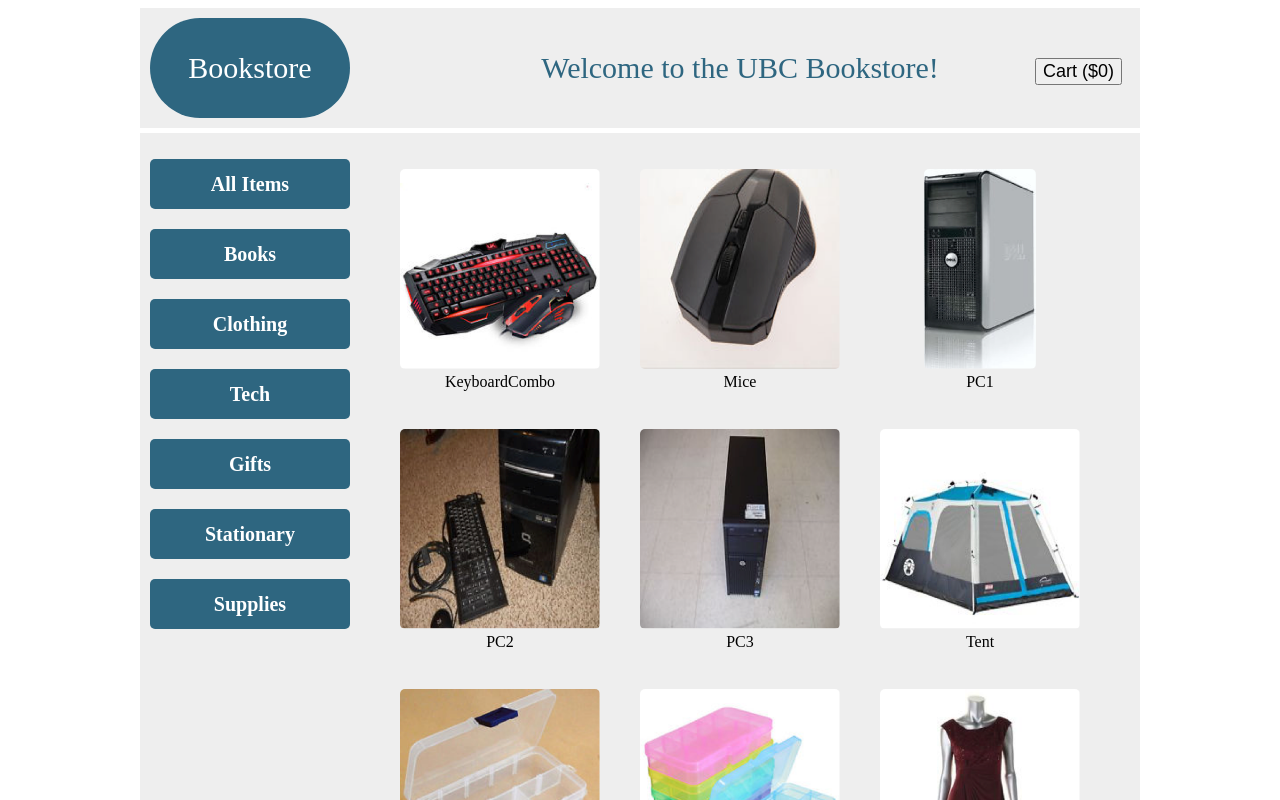
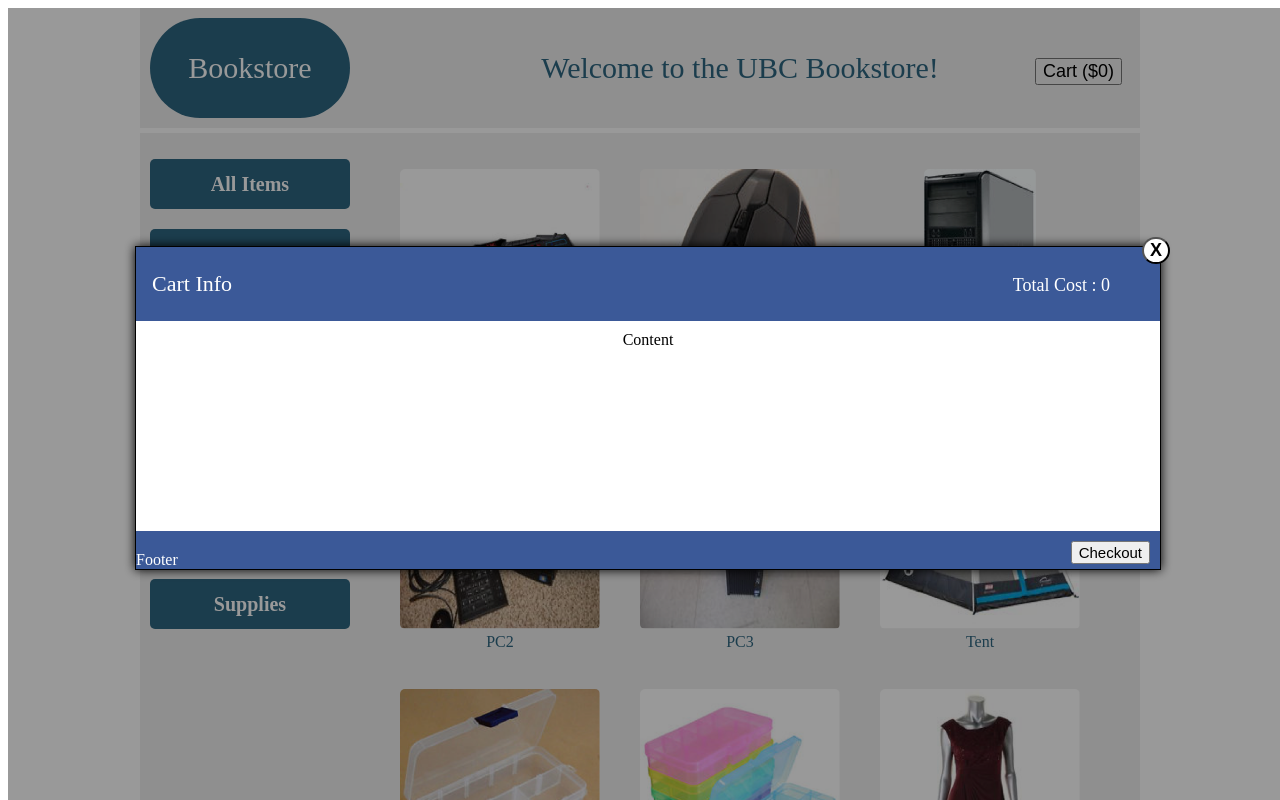
Before and after one commit to Paul-Kijtapart/Shopping, a React app: page / in a window 1280 px wide. Shown: the top 800 px of the page. Built offline with nearby package versions, Linux system fonts and the light colour scheme.

Commit message:
about to try sharing array between modal and productionlist

```diff
--- a/css/styles.css
+++ b/css/styles.css
@@ -8,26 +8,111 @@
   padding: 10px;
   margin-bottom: 5px;
   background-color: #eeeeee;
+  text-align: center;
+  color: #2e6680;
 }
 
-/* line 19, ../sass/styles.scss */
+/* line 21, ../sass/styles.scss */
 #shoppingApp {
   position: relative;
 }
 
-/* line 23, ../sass/styles.scss */
+/* line 25, ../sass/styles.scss */
 #cartInfo {
   position: absolute;
   right: 150px;
   top: 50px;
   z-index: 1;
 }
-/* line 29, ../sass/styles.scss */
+/* line 31, ../sass/styles.scss */
 #cartInfo button {
   font-size: 18px;
 }
 
-/* line 34, ../sass/styles.scss */
+/* line 36, ../sass/styles.scss */
+.modal {
+  position: fixed;
+  width: 100%;
+  height: 100%;
+  z-index: 2;
+  overflow: none;
+  background-color: black;
+  /* Fallback color */
+  background-color: rgba(0, 0, 0, 0.4);
+}
+/* line 47, ../sass/styles.scss */
+.modal .modalContent {
+  position: relative;
+  position: absolute;
+  top: 50%;
+  left: 50%;
+  transform: translate(-50%, -50%);
+  background-color: white;
+  border: 1px solid #000000;
+  width: 80%;
+  box-shadow: 0px 0px 10px #000000;
+}
+/* line 55, ../sass/styles.scss */
+.modal .modalContent .modalHeader {
+  position: relative;
+  padding: 2px 16px;
+  background-color: #3b5998;
+  color: white;
+}
+/* line 61, ../sass/styles.scss */
+.modal .modalContent .modalHeader #title {
+  font-size: 22px;
+  display: inline-block;
+}
+/* line 66, ../sass/styles.scss */
+.modal .modalContent .modalHeader button.closeModal {
+  position: absolute;
+  color: #000000;
+  top: -10px;
+  right: -10px;
+  background-color: white;
+  border-radius: 50px;
+  font-weight: bold;
+  font-size: 18px;
+  cursor: pointer;
+}
+/* line 78, ../sass/styles.scss */
+.modal .modalContent .modalHeader #cost {
+  font-size: 18px;
+  position: absolute;
+  top: 10px;
+  right: 50px;
+}
+/* line 86, ../sass/styles.scss */
+.modal .modalContent .modalBody {
+  position: relative;
+  text-align: center;
+  background-color: white;
+  min-height: 200px;
+  margin: 0 auto;
+  margin-top: 10px;
+}
+/* line 95, ../sass/styles.scss */
+.modal .modalContent .modalFooter {
+  position: relative;
+  background-color: #3b5998;
+  color: white;
+  padding-top: 20px;
+}
+/* line 101, ../sass/styles.scss */
+.modal .modalContent .modalFooter p {
+  margin: 0;
+}
+/* line 105, ../sass/styles.scss */
+.modal .modalContent .modalFooter #checkout {
+  position: absolute;
+  right: 10px;
+  bottom: 5px;
+  font-size: 15px;
+  cursor: pointer;
+}
+
+/* line 116, ../sass/styles.scss */
 #logo,
 #welcomeBanner {
   height: 100px;
@@ -36,7 +121,7 @@
   text-align: center;
 }
 
-/* line 42, ../sass/styles.scss */
+/* line 124, ../sass/styles.scss */
 #logo {
   float: left;
   width: 200px;
@@ -47,24 +132,24 @@
   color: white;
 }
 
-/* line 52, ../sass/styles.scss */
+/* line 134, ../sass/styles.scss */
 #welcomeBanner {
   float: right;
   width: 780px;
   color: #2e6680;
 }
 
-/* line 58, ../sass/styles.scss */
+/* line 140, ../sass/styles.scss */
 #navigationMenu {
   float: left;
   width: 200px;
 }
-/* line 62, ../sass/styles.scss */
+/* line 144, ../sass/styles.scss */
 #navigationMenu ul {
   list-style: none;
   padding: 0px;
 }
-/* line 66, ../sass/styles.scss */
+/* line 148, ../sass/styles.scss */
 #navigationMenu ul li {
   display: block;
   width: 200px;
@@ -81,23 +166,23 @@
   border-radius: 5px;
   cursor: pointer;
 }
-/* line 82, ../sass/styles.scss */
+/* line 164, ../sass/styles.scss */
 #navigationMenu ul li:hover {
   color: red;
   background-color: #547c80;
 }
 
-/* line 90, ../sass/styles.scss */
+/* line 172, ../sass/styles.scss */
 #productList {
   float: right;
   width: 750px;
 }
-/* line 94, ../sass/styles.scss */
+/* line 176, ../sass/styles.scss */
 #productList ul {
   padding: 0px;
   list-style: none;
 }
-/* line 98, ../sass/styles.scss */
+/* line 180, ../sass/styles.scss */
 #productList ul li {
   display: block;
   float: left;
@@ -112,21 +197,21 @@
   text-align: center;
   position: relative;
 }
-/* line 112, ../sass/styles.scss */
+/* line 194, ../sass/styles.scss */
 #productList ul li:hover {
   background-color: #aaaaaa;
   background-image: url("images/cart.png");
 }
-/* line 116, ../sass/styles.scss */
+/* line 198, ../sass/styles.scss */
 #productList ul li:hover div.addOrRemove {
   background-color: rgba(0, 0, 0, 0.5);
   display: block;
 }
-/* line 121, ../sass/styles.scss */
+/* line 203, ../sass/styles.scss */
 #productList ul li:hover .price {
   display: block;
 }
-/* line 126, ../sass/styles.scss */
+/* line 208, ../sass/styles.scss */
 #productList ul li .product {
   height: 200px;
   max-width: 200px;
@@ -134,7 +219,7 @@
   -moz-border-radius: 5px;
   border-radius: 5px;
 }
-/* line 134, ../sass/styles.scss */
+/* line 216, ../sass/styles.scss */
 #productList ul li .price {
   background-color: black;
   color: white;
@@ -155,7 +240,7 @@
   border-bottom-left-radius: 5px;
   text-align: center;
 }
-/* line 154, ../sass/styles.scss */
+/* line 236, ../sass/styles.scss */
 #productList ul li div.addOrRemove {
   overflow: hidden;
   position: absolute;
@@ -164,14 +249,14 @@
   height: 170px;
   display: none;
 }
-/* line 162, ../sass/styles.scss */
+/* line 244, ../sass/styles.scss */
 #productList ul li div.addOrRemove .cart {
   width: inherit;
   height: inherit;
   opacity: 0.5;
   z-index: 0;
 }
-/* line 169, ../sass/styles.scss */
+/* line 251, ../sass/styles.scss */
 #productList ul li div.addOrRemove button.add {
   background-color: green;
   color: white;
@@ -183,7 +268,7 @@
   cursor: pointer;
   box-shadow: 0px 0px 3px orange;
 }
-/* line 181, ../sass/styles.scss */
+/* line 263, ../sass/styles.scss */
 #productList ul li div.addOrRemove button.remove {
   background-color: red;
   color: white;
@@ -195,9 +280,3 @@
   cursor: pointer;
   box-shadow: 0px 0px 3px orange;
 }
-
-/* line 197, ../sass/styles.scss */
-#footer {
-  text-align: center;
-  color: #2e6680;
-}
--- a/js/cartinfo.component.js
+++ b/js/cartinfo.component.js
@@ -5,14 +5,6 @@ class CartInfo extends React.Component {
     super(props);
 
     this.handleClick = this.handleClick.bind(this);
-  }
-
-  getTotalCost(cart, products) {
-    let totalCost = 0;
-    for (let productName in cart) {
-      totalCost += (cart[productName] * products[productName].price);
-    }
-    return totalCost;
   }
 
   handleClick() {
@@ -25,7 +17,7 @@ class CartInfo extends React.Component {
     const cart = this.props.cart;
     const products = this.props.products;
     const cartLen = cart.length;
-    const totalCost = this.getTotalCost(cart, products);
+    const totalCost = this.props.getTotalCost(cart, products);
 
     return (
       <div id="cartInfo">
--- a/js/main.js
+++ b/js/main.js
@@ -5,6 +5,7 @@ import Header from './header.component.js';
 import CartInfo from './cartinfo.component.js';
 import MainContent from './mainContent.component.js';
 import Footer from './footer.component.js';
+import Modal from './modal.component.js';
 
 // APP
 class ShoppingApp extends React.Component {
@@ -105,14 +106,28 @@ class ShoppingApp extends React.Component {
     return true;
   }
 
+  getTotalCost(cart, products) {
+    let totalCost = 0;
+    for (let productName in cart) {
+      totalCost += (cart[productName] * products[productName].price);
+    }
+    return totalCost;
+  }
+
   render() {
     return (
       <div id="shoppingApp">
+        <Modal
+          products={this.props.products}
+          cart={this.state.cart}
+          getTotalCost={this.getTotalCost}
+        />
         <Header />
         <CartInfo
           cart={this.state.cart}
           products={this.props.products}
           onCartView ={this.handleCartView}
+          getTotalCost={this.getTotalCost}
         />
         <MainContent
           products={this.props.products}
--- /dev/null
+++ b/js/modal.component.js
@@ -0,0 +1,73 @@
+import React from 'react';
+
+class ModalFooter extends React.Component {
+	render() {
+		return (
+			<div className="modalFooter">
+				<p> Footer </p>
+				<button id="checkout"> Checkout </button>
+			</div>
+		);
+	}
+}
+
+class ModalHeader extends React.Component {
+	render() {
+		const cart = this.props.cart;
+		const products = this.props.products;
+		const totalCost = this.props.getTotalCost(cart, products);
+		return (
+			<div className="modalHeader">
+				<p id="title"> Cart Info </p>
+				<p id="cost"> Total Cost : {totalCost} </p>
+				<button className="closeModal"> X </button>
+			</div>
+		);
+	}
+}
+
+class ModalBody extends React.Component {
+	render() {
+		return (
+			<div className="modalBody">
+				Content
+			</div>
+		);
+	}
+}
+
+class ModalContent extends React.Component {
+	render() {
+		return (
+			<div className="modalContent">
+				<ModalHeader
+					products={this.props.products}
+			        cart={this.props.cart}
+			        getTotalCost={this.props.getTotalCost}
+				/>
+				<ModalBody
+					products={this.props.products}
+			        cart={this.props.cart}
+			        getTotalCost={this.props.getTotalCost}
+				/>
+				<ModalFooter />
+			</div>
+		);
+	}
+}
+
+class Modal extends React.Component {
+	render() {
+		return (
+			<div className="modal">
+				<ModalContent
+					products={this.props.products}
+			        cart={this.props.cart}
+			        getTotalCost={this.props.getTotalCost}
+				/>
+			</div>
+		);
+	}
+}
+
+export default Modal;
```
Lines whose indentation alone changed are shown as unchanged.
